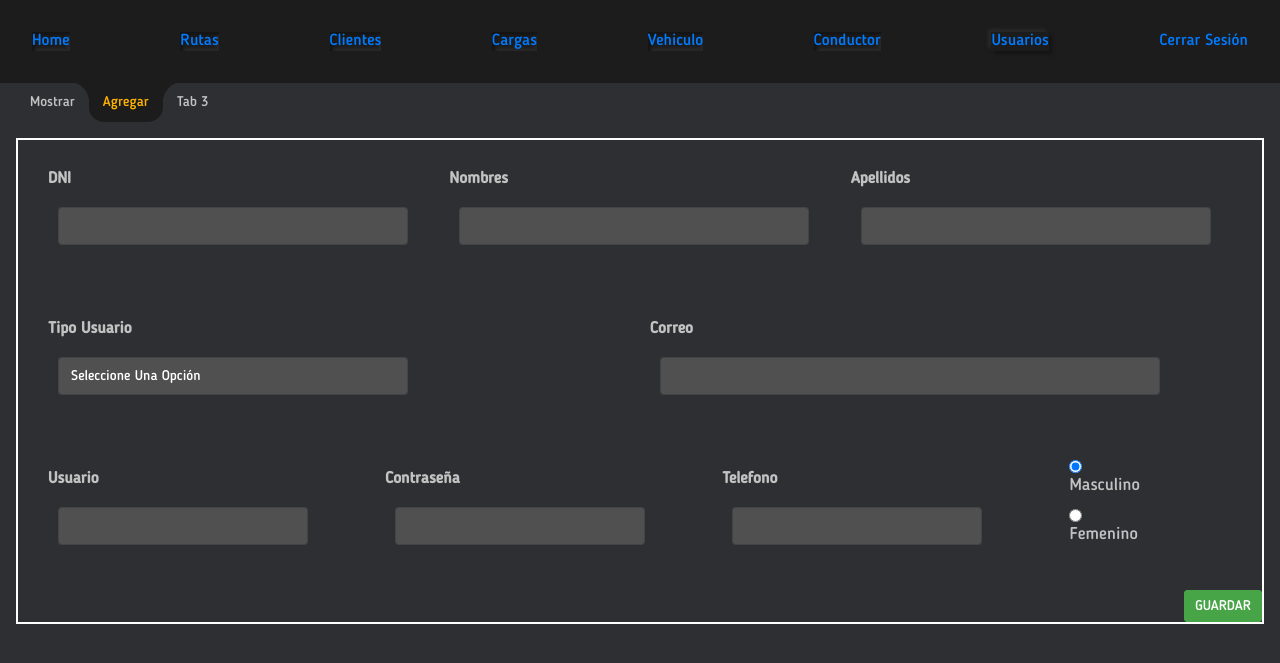
After one commit to denzelsc1337/RoutForAll, a PHP site: page /View/Usuario/AddUsuario.php in a window 1280 px wide, after a click on "Agregar". The commit adds this page. Shown: the top 663 px of the page. Run offline with PHP 8.4, Linux system fonts and the light colour scheme; a user stored in the database is signed in; data comes from the database, SQL or seed files in the repository; tables that the repository leaves empty hold one stand-in row (values such as "Sample post"); some web fonts are replaced.

Commit message:
user updated

```diff
--- a/Controller/controllerList.php
+++ b/Controller/controllerList.php
@@ -4,6 +4,7 @@ require_once ((dirname(__FILE__) .'../../Model/User.php'));
 //require_once('../Model/User.php');
 $user = new User();
 $listPedido = $user->listarPedidos();
+$selectorUser= $user->selectorUsuario();
 
 
 
@@ -31,4 +32,6 @@ require_once ((dirname(__FILE__) .'../../Model/Carga.php'));
 $carga = new Carga();
 $listCarga = $carga->listarCarga();
 
+
+
  ?>
--- a/Model/Carga.php
+++ b/Model/Carga.php
@@ -77,6 +77,7 @@ class Carga
 
 
 
+
 	function updateCarga($data,$secuence){
 		try {
 			$query = "UPDATE `cargas`
--- a/Model/User.php
+++ b/Model/User.php
@@ -11,9 +11,61 @@ class User
 	public function __construct()
 	{
 		$this->listPedidos = array();
+		$this->selectorUsuario= array();
 		$conn = new Conexion();
 		//$this->dbname = $this->conn->db; //nombre de la bd
 		$this->db = $conn->getConexion();
+	}
+
+	public function selectorUsuario(){
+		try {
+			$sql = 'select * from tipo_usuario';
+
+			$stmt = $this->db->prepare($sql);
+			$stmt->setFetchMode(PDO::FETCH_ASSOC);
+			$stmt->execute();
+			while ($row = $stmt->fetch()) {
+				$this->selectorUsuario[] = $row;
+			}
+			return $this->selectorUsuario;
+		} catch (PDOException $e) {
+			die($e->getMessage());
+		}
+	}
+
+	function agregarUsuarios($data){
+		try {
+		$sql = "INSERT INTO usuarios VALUES (null,:id_usuario,:nom_usuario,:ape_usuario, :IDtipoUsu, :usuario,:pass_usuario,:mail_usuario, :tlf_usuario,1,:sexo_usuario);";
+
+		$stmt = $this->db->prepare($sql);
+
+		$stmt->bindParam(':id_usuario', $data[1]);
+		$stmt->bindParam(':nom_usuario', $data[2]);
+		$stmt->bindParam(':ape_usuario', $data[3]);
+		$stmt->bindParam(':IDtipoUsu',$data[4]);
+		$stmt->bindParam(':usuario', $data[5]);
+		$stmt->bindParam(':pass_usuario', $data[6]);
+		$stmt->bindParam(':mail_usuario', $data[7]);
+		$stmt->bindParam(':tlf_usuario', $data[8]);
+		$stmt->bindParam(':sexo_usuario', $data[10]);
+
+		$stmt->execute(array(':id_usuario' => $data[1],
+			':nom_usuario' => $data[2],
+			':ape_usuario' => $data[3],
+			':IDtipoUsu' => $data[4],
+			':usuario' => $data[5],
+			':pass_usuario' => $data[6],
+			':mail_usuario' => $data[7],
+			':tlf_usuario'=> $data[8],
+			':sexo_usuario'=> $data[10]));
+?>
+		<META http-equiv="Refresh" content = "0.3 ; URL =../View/Usuario/AddUsuario.php">
+<?php
+		} catch (PDOException $e) {
+			die($e->getMessage());
+			return "error al insertar usuario";
+		}
+
 	}
 
 	function agregarRutas($idenvio,$idvehiculo,$idconductor,$horaSalida,$horaLlegada){
--- a/View/Header/mainHeader.php
+++ b/View/Header/mainHeader.php
@@ -1,5 +1,15 @@
 
+
+<?php
+	require_once('../../config/security.php');
+    $hide = "";
+    if ($_SESSION['id_rol'] == '2') {
+        $hide = "style='display:none;'";
+    }
+?>
 <a class="a_cont" href="../Cliente/AddClientes.php">Clientes</a>
 <a class="a_cont" href="../Carga/AddCargas.php">Cargas</a>
 <a class="a_cont" href="../Vehiculo/AddVehiculos.php">Vehiculo</a>
 <a class="a_cont" href="../Conductor/AddConductor.php">Conductor</a>
+<a  <?php echo $hide; ?> class="a_cont" href="../Usuario/AddUsuario.php">Usuarios</a>
+ <a href="../../config/logout.php" class="Blogger">Cerrar Sesión <i class="fa fa-power-off"></i></a>
--- /dev/null
+++ b/View/Usuario/AddUsuario.php
@@ -0,0 +1,266 @@
+<?php
+?>
+<!DOCTYPE html>
+<html>
+
+<head>
+    <meta charset="utf-8">
+    <script src="https://code.jquery.com/jquery-3.5.1.min.js" integrity="sha256-9/aliU8dGd2tb6OSsuzixeV4y/faTqgFtohetphbbj0=" crossorigin="anonymous"></script>
+    <link rel="stylesheet" href="https://maxcdn.bootstrapcdn.com/bootstrap/4.0.0/css/bootstrap.min.css" integrity="sha384-Gn5384xqQ1aoWXA+058RXPxPg6fy4IWvTNh0E263XmFcJlSAwiGgFAW/dAiS6JXm" crossorigin="anonymous">
+    <link rel="stylesheet" href="../css/main.css">
+    <link rel="stylesheet" href="../css/bootstrap.min.css">
+    <link rel="stylesheet" href="../css/corona/app.0d92b70a.css">
+    <link rel="stylesheet" href="../css/corona/chunk-4ab62850.48f556ca.css">
+    <link rel="stylesheet" href="../css/corona/chunk-162ef2da.0e433876.css">
+    <link rel="stylesheet" href="../css/corona/chunk-vendors.0dbf83be.css">
+    <!--  -->
+    <title>Agregar Clientes</title>
+</head>
+
+<body>
+    <div class="header">
+        <nav class="navigation">
+            <a class="a_cont" href="../principal.php">Home</a>
+            <a class="a_cont" href="../AddRoute.php">Rutas</a>
+            <?php include("../../View/Header/mainHeader.php"); ?>
+
+        </nav>
+    </div>
+
+    <div class="tabs">
+        <p data-target="#uno" class="tabs-item active">Mostrar</p>
+        <p data-target="#dos" class="tabs-item">Agregar</p>
+        <p data-target="#tres" class="tabs-item">Tab 3</p>
+
+    </div>
+
+
+
+
+    <div class="tab-sub-content">
+        <div data-content id="uno" class="sub-content-item active">
+            <table class="table table_ b-table">
+                <?php
+                //require_once('../Controller/controllerList.php');
+                require_once((dirname(__FILE__) . '../../../Controller/controllerList.php'));
+                ?>
+                <thead>
+                    <tr>
+                        <th hidden>IDCLIENT</th>
+                        <th>RUC</th>
+                        <th>Razon Social</th>
+                        <th>Tipo de Persona</th>
+                        <th>Correo</th>
+                        <th>Telefono</th>
+                        <th>Celular</th>
+                        <th>Edit</th>
+
+                    </tr>
+                </thead>
+                <tbody>
+                    <?php
+                    foreach ($listClient as $listClients) {
+                    ?>
+                        <tr>
+                            <td hidden><?php echo $listClients["IDclient"]; ?></td>
+                            <td><?php echo $listClients["RUC_cliente"]; ?></td>
+                            <td><?php echo $listClients["razonSocial"]; ?></td>
+                            <td><?php echo $listClients["tipoPersona"]; ?></td>
+                            <td style="text-transform: none;"><?php echo $listClients["correo"]; ?></td>
+                            <td><?php echo $listClients["telefono"]; ?></td>
+                            <td><?php echo $listClients["celular"]; ?></td>
+                            <td>
+                                <button type="button" class="btn btn-success btnAsign" data-bs-toggle="modal" data-bs-target="#asdasdasd">Edit</button>
+                                <!-- <button type="button" class="btn btn-success btnAsign" data-toggle="modal" data-target="asdasdasd">Edit</button> -->
+                            </td>
+                        </tr>
+                </tbody>
+            <?php } ?>
+
+            </table>
+
+        </div>
+
+
+
+
+        <div data-content id="dos" class="sub-content-item">
+
+            <form name="login-form" id="login-form" method="post" action="../../Controller/AddUsers.php">
+                <fieldset>
+                    <section class="sec_">
+                        <div class="sec_1">
+                            <div class="label">
+                                <label title="codenvio" for="numruc">DNI</label>
+                            </div>
+                            <div class="input">
+                                <input class="form-control" tabindex="1" accesskey="u" name="dni" type="text" maxlength="11" id="dni" />
+                            </div>
+                        </div>
+                        <div class="sec_1">
+                            <div class="label">
+                                <label title="razon" for="razon">Nombres</label>
+                            </div>
+                            <div class="input">
+                                <input class="form-control" tabindex="2" accesskey="p" name="nombres" type="text" maxlength="30" id="nombres" />
+                            </div>
+                        </div>
+                        <div class="sec_1">
+                            <div class="label">
+                                <label title="razon" for="razon">Apellidos</label>
+                            </div>
+                            <div class="input">
+                                <input class="form-control" tabindex="2" accesskey="p" name="apellidos" type="text" maxlength="30" id="apellidos" />
+                            </div>
+                        </div>
+                    </section>
+
+                    <section class="sec_">
+
+                        <div class="sec_1">
+                            <div class="label">
+                                <label title="text" for="direccion">Tipo Usuario</label>
+                            </div>
+                            <div class="input">
+                                <select class="form-control" name="idtipo" id="idtipo" onchange="changeValue(this);">
+                                    <option value="" selected="" disabled>Seleccione una opción</option>
+                                       <?php
+                                        require_once('../../Controller/controllerList.php');
+
+                                       foreach ($selectorUser as $codTipo) {
+                                       ?>
+                                        <option value="<?php echo $codTipo["id_tipo_usuario"]; ?>"><?php echo $codTipo["detalle_tipo_usuario"]; ?></option>
+                                      <?php }
+                                      ?>
+                                </select>
+                            </div>
+                        </div>
+                        <div class="sec_1">
+                            <div class="label">
+                                <label title="text" for="correo">Correo</label>
+                            </div>
+                            <div class="input">
+                                <input style="width: 500px;" class="form-control" tabindex="2" accesskey="p" name="correo" type="text" id="correo" />
+                            </div>
+                        </div>
+
+                    </section>
+
+
+                    <section class="sec_">
+                        <div class="sec_1">
+                            <div class="label">
+                                <label title="text" for="telefono">Usuario</label>
+                            </div>
+                            <div class="input">
+                                <input style="width: 250px;" class="form-control" tabindex="2" accesskey="p" name="user" type="text" maxlength="7" id="user" />
+                            </div>
+                        </div>
+                        <div class="sec_1">
+                            <div class="label">
+                                <label title="text" for="celular">Contraseña</label>
+                            </div>
+                            <div class="input">
+                                <input style="width: 250px;" class="form-control" tabindex="2" accesskey="p" name="pass" type="password" maxlength="120" id="pass" />
+                            </div>
+                        </div>
+                        <div class="sec_1">
+                            <div class="label">
+                                <label title="text" for="celular">Telefono</label>
+                            </div>
+                            <div class="input">
+                                <input style="width: 250px;" class="form-control" tabindex="2" accesskey="p" name="telefono" type="text" maxlength="30" id="telefono" />
+                            </div>
+                        </div>
+                            <div class="form-group">
+                                <div class="radio">
+                                    <label>
+                                        <input type="radio" name="user_setso" value="m" checked>
+                                        <i class="far fa-check-circle fa-fw"></i> &nbsp; Masculino
+                                    </label>
+                                </div>
+                                <div class="radio">
+                                    <label>
+                                        <input type="radio" name="user_setso" value="f">
+                                        <i class="far fa-times-circle fa-fw"></i> &nbsp; Femenino
+                                    </label>
+                                </div>
+                            </div>
+                    </section>
+
+                    <button style="float: right;" type="submit" class="btn btn-success"><i class="far fa-save"></i>GUARDAR</button>
+
+                </fieldset>
+            </form>
+
+        </div>
+
+    </div>
+
+
+    <!-- Modal -->
+    <div class="modal fade" id="asdasdasd" tabindex="-1" aria-labelledby="exampleModalLabel" aria-hidden="true">
+        <div class="modal-dialog">
+            <div class="modal-content">
+                <div class="modal-header">
+                    <h2 class="modal-title" id="exampleModalLabel">Editar</h2>
+                    <button type="button" class="btn-close" data-bs-dismiss="modal" aria-label="Close"></button>
+                </div>
+                <div class="modal-body">
+                    <form action="../../Controller/UpdateCliente.php" method="POST">
+                        <div class="form-row">
+                            <div class="form-group col-md-6">
+                                <label>RUC</label>
+                                <input type="text" class="form-control" name="rucUpdt" id="rucUpdt">
+                            </div>
+                            <div class="form-group col-md-6">
+                                <label>Razon Social</label>
+                                <input type="text" class="form-control" name="razonS" id="razonS">
+                            </div>
+                            <div class="form-group col-md-6" hidden>
+                                <label>id client</label>
+                                <input type="text" class="form-control" name="idclient" id="idclient">
+                            </div>
+                        </div>
+                        <div class="form-group">
+                            <div class="custom-control custom-radio custom-control-inline">
+                                <input type="radio" id="customRadioInline1" name="customRadioInline1" value="natural" class="custom-control-input">
+                                <label class="custom-control-label" for="customRadioInline1">Natural</label>
+                            </div>
+                            <div class="custom-control custom-radio custom-control-inline">
+                                <input type="radio" id="customRadioInline2" name="customRadioInline1" value="juridica" class="custom-control-input">
+                                <label class="custom-control-label" for="customRadioInline2">Juridica</label>
+                            </div>
+                        </div>
+                        <div class="form-group">
+                            <label for="inputAddress">Correo</label>
+                            <input  style="text-transform: none;" type="text" class="form-control" name="correoUpdt" id="correoUpdt" placeholder="Email">
+                        </div>
+                        <div class="form-row">
+                            <div class="form-group col-md-6">
+                                <label>Telefono</label>
+                                <input type="text" class="form-control" name="tlfnUpdt" id="tlfnUpdt">
+                            </div>
+                            <div class="form-group col-md-6">
+                                <label>Celular</label>
+                                <input type="text" class="form-control" name="celUpdt" id="celUpdt">
+                            </div>
+                        </div>
+                        <button type="submit" class="btn btn-primary"><i class="far fa-save"></i>GUARDAR</button>
+                    </form>
+                </div>
+                <div class="modal-footer">
+                    <button type="button" class="btn btn-secondary" data-bs-dismiss="modal">Close</button>
+
+                    <!--<button type="button" class="btn btn-primary">Save changes</button>-->
+                </div>
+            </div>
+        </div>
+    </div>
+    <!--  -->
+    <script src="../js/test.js"></script>
+    <script src="../js/bootstrap.bundle.min.js"></script>
+    <!--  -->
+</body>
+
+</html>
--- a/bd_routes.sql
+++ b/bd_routes.sql
@@ -154,6 +154,7 @@ CREATE TABLE tipo_usuario
 
 
 insert into tipo_usuario values (null, "Admin");
+insert into tipo_usuario values (null, "Operador");
 
 select * from tipo_usuario;
 
@@ -175,3 +176,4 @@ FOREIGN KEY (IDtipoUsu) REFERENCES tipo_usuario (id_tipo_usuario)
 select * from usuarios;
 
 insert into usuarios values(null, 75481104,"denzel stefano" , "sotomayor correa", 1, "dsotomayor", "54811004","denzelsotomayor@gmail.com",981374706,1,"M");
+insert into usuarios values(null, 10678950,"ivan hilario" , "leon gomez ", 2, "igomez", "hilario123","ileon@gmail.com",963852741,1,"M");
```
Also changed, not shown: Controller/AddUsers.php (added, +16 -0 lines), View/AddRoute.php (+10 -1 lines), View/principal.php (+8 -1 lines).
